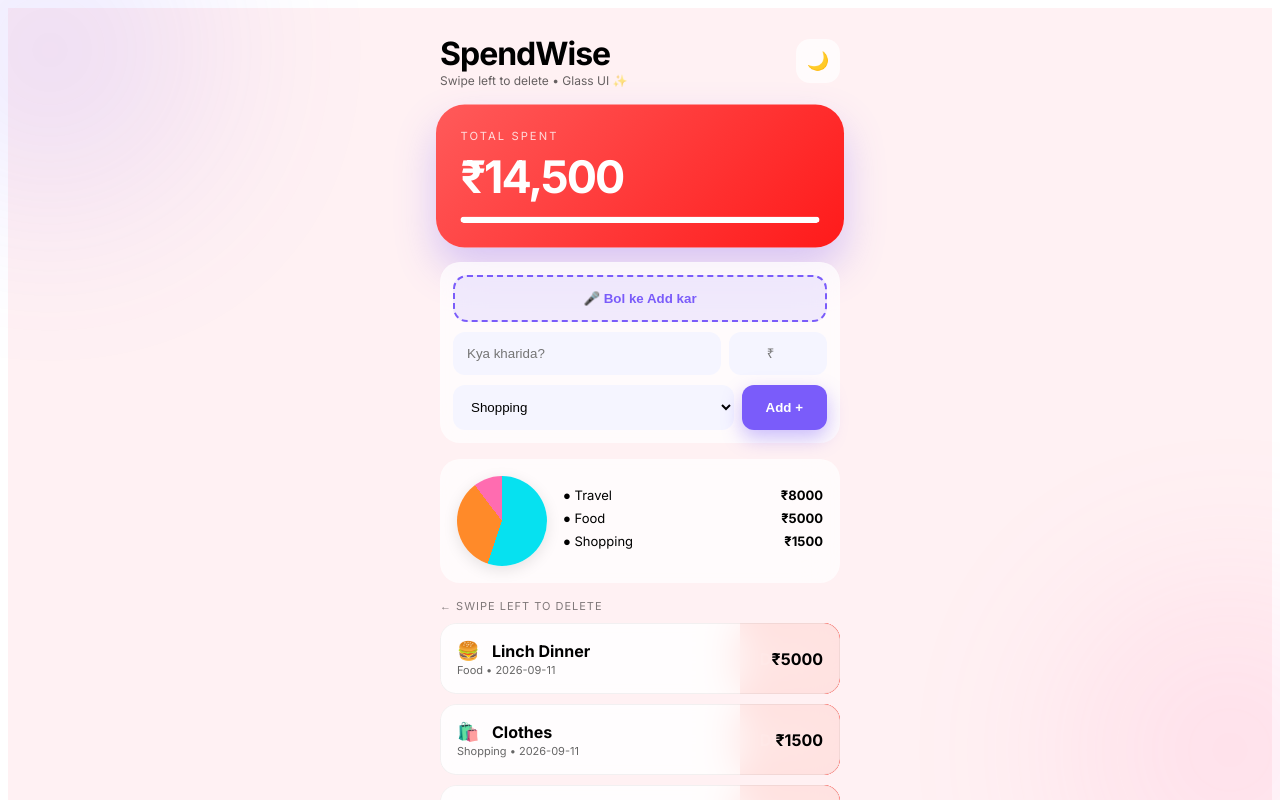
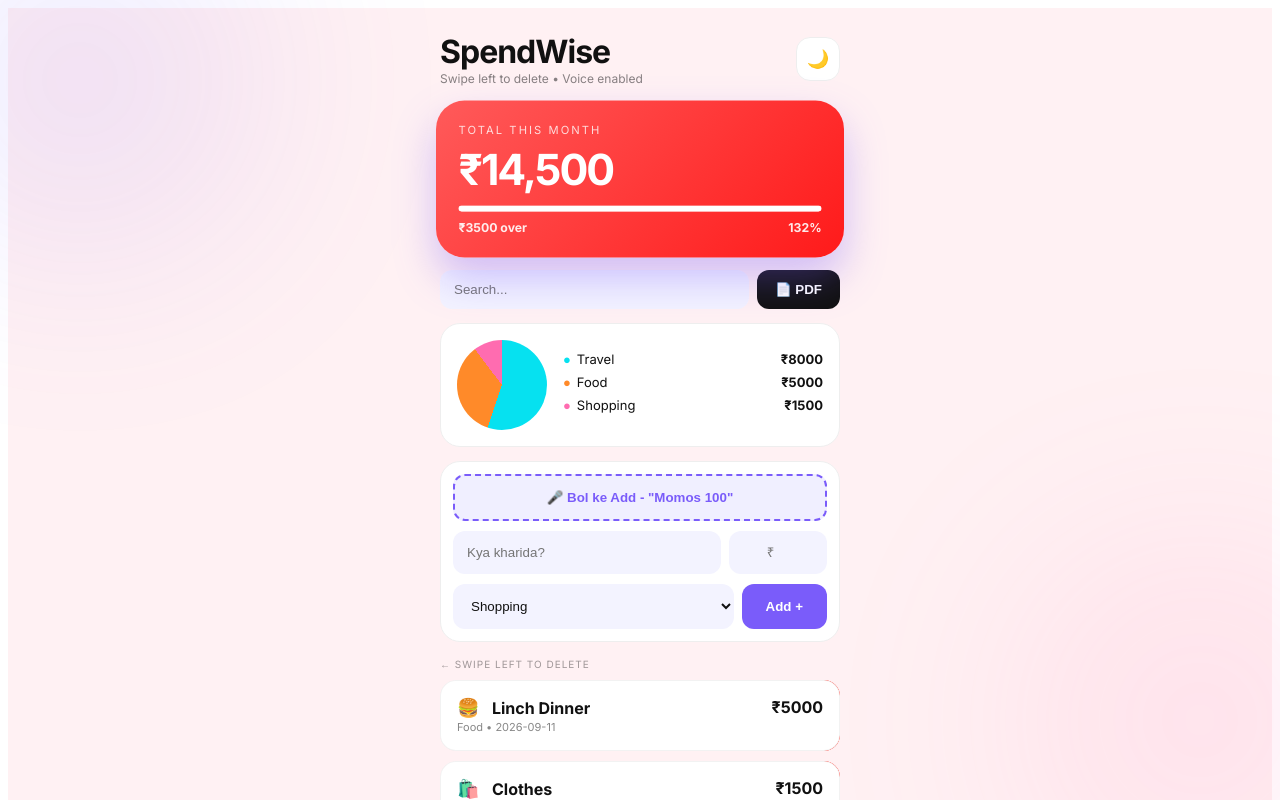
Before and after one commit to profitvertex-dot/SpendWise01, a React (Vite) app: page / in a window 1280 px wide. Shown: the top 800 px of the page. Built offline with nearby package versions, Linux system fonts and the light colour scheme.

Commit message:
Update App.tsx

```diff
--- a/src/App.tsx
+++ b/src/App.tsx
@@ -14,37 +14,18 @@ const catMeta: Record<Cat, {emoji: string, color: string}> = {
 function SwipeCard({ e, onDelete, dark }: any){
   const [x, setX] = useState(0)
   const startX = useRef(0)
-  const handleStart = (clientX: number) => { startX.current = clientX }
-  const handleMove = (clientX: number) => {
-    const diff = clientX - startX.current
-    if(diff < 0) setX(Math.max(diff, -100))
-  }
-  const handleEnd = () => {
-    if(x < -70){
-      if(navigator.vibrate) navigator.vibrate(50)
-      onDelete(e.id)
-    }
-    setX(0)
-  }
+  const handleStart = (cx: number) => startX.current = cx
+  const handleMove = (cx: number) => { const d = cx - startX.current; if(d<0) setX(Math.max(d,-110)) }
+  const handleEnd = () => { if(x < -70){ if(navigator.vibrate) navigator.vibrate(50); onDelete(e.id) } setX(0) }
   return(
     <div style={{position:'relative', overflow:'hidden', borderRadius:16}}>
-      <div style={{position:'absolute', right:0, top:0, bottom:0, width:100, background:'#FF3B30', display:'grid', placeItems:'center', color:'#fff', fontWeight:800}}>DELETE</div>
+      <div style={{position:'absolute', right:0, top:0, bottom:0, width:110, background:'#FF3B30', display:'grid', placeItems:'center', color:'#fff', fontWeight:800}}>DELETE</div>
       <div
-        onTouchStart={ev=> handleStart(ev.touches[0].clientX)}
-        onTouchMove={ev=> handleMove(ev.touches[0].clientX)}
-        onTouchEnd={handleEnd}
-        onMouseDown={ev=> handleStart(ev.clientX)}
-        onMouseMove={ev=> { if(ev.buttons===1) handleMove(ev.clientX) }}
-        onMouseUp={handleEnd}
-        style={{
-          transform:`translateX(${x}px)`, transition: x===0? 'transform 0.3s' : 'none',
-          background: dark? 'rgba(30,30,34,0.8)' : 'rgba(255,255,255,0.85)',
-          backdropFilter:'blur(20px)', border: `1px solid ${dark? 'rgba(255,255,255,0.1)' : 'rgba(0,0,0,0.05)'}`,
-          padding:'16px', borderRadius:16, display:'flex', justifyContent:'space-between', alignItems:'center',
-          boxShadow: dark? '0 8px 32px rgba(0,0,0,0.3)' : '0 8px 32px rgba(0,0,0,0.08)'
-        }}>
-        <div><span style={{fontSize:18}}>{catMeta[e.cat].emoji}</span> <b style={{marginLeft:8}}>{e.title}</b><div style={{fontSize:11, opacity:0.6, marginTop:2}}>{e.cat} • {e.dateISO}</div></div>
-        <b style={{fontSize:16}}>₹{e.amount}</b>
+        onTouchStart={ev=> handleStart(ev.touches[0].clientX)} onTouchMove={ev=> handleMove(ev.touches[0].clientX)} onTouchEnd={handleEnd}
+        onMouseDown={ev=> handleStart(ev.clientX)} onMouseMove={ev=> { if(ev.buttons===1) handleMove(ev.clientX) }} onMouseUp={handleEnd}
+        style={{transform:`translateX(${x}px)`, transition: x===0? 'transform 0.3s ease' : 'none', background: dark? '#151518' : '#fff', border: dark? '1px solid rgba(255,255,255,0.08)' : '1px solid rgba(0,0,0,0.05)', padding:'16px', borderRadius:16, display:'flex', justifyContent:'space-between', boxShadow: dark? '0 4px 20px rgba(0,0,0,0.5)' : '0 4px 20px rgba(0,0,0,0.06)'}}>
+        <div><span style={{fontSize:18}}>{catMeta[e.cat].emoji}</span> <b style={{marginLeft:8}}>{e.title}</b><div style={{fontSize:11, opacity:0.5, marginTop:2}}>{e.cat} • {e.dateISO}</div></div>
+        <b>₹{e.amount}</b>
       </div>
     </div>
   )
@@ -52,18 +33,15 @@ function SwipeCard({ e, onDelete, dark }: any){
 
 export default function App(){
   const [expenses, setExpenses] = useState<Expense[]>(()=>{
-    try{
-      const s = localStorage.getItem('spendwise-v3')
-      return s? JSON.parse(s) : [
-        {id:"1",title:"Linch Dinner",amount:5000,cat:"Food",dateISO:"2026-09-11"},
-        {id:"2",title:"Clothes",amount:1500,cat:"Shopping",dateISO:"2026-09-11"},
-        {id:"3",title:"Goa Trip",amount:8000,cat:"Travel",dateISO:"2026-09-11"}
-      ]
-    }catch{ return [] }
+    try{ const s = localStorage.getItem('spendwise-v3'); return s? JSON.parse(s) : [
+      {id:"1",title:"Linch Dinner",amount:5000,cat:"Food",dateISO:"2026-09-11"},
+      {id:"2",title:"Clothes",amount:1500,cat:"Shopping",dateISO:"2026-09-11"},
+      {id:"3",title:"Goa Trip",amount:8000,cat:"Travel",dateISO:"2026-09-11"}
+    ]}catch{ return [] }
   })
   const [dark, setDark] = useState(()=> localStorage.getItem('sw-dark')==='1')
   const [title, setTitle] = useState(''); const [amount, setAmount] = useState('')
-  const [cat, setCat] = useState<Cat>('Shopping')
+  const [cat, setCat] = useState<Cat>('Shopping'); const [q, setQ] = useState('')
   const [listening, setListening] = useState(false)
 
   useEffect(()=>{ localStorage.setItem('spendwise-v3', JSON.stringify(expenses)) },[expenses])
@@ -73,94 +51,78 @@ export default function App(){
   const budget = 11000
   const isOver = total > budget
 
-  useEffect(()=>{
-    if(isOver && navigator.vibrate) navigator.vibrate([100,50,100])
-  },[isOver])
+  useEffect(()=>{ if(isOver && navigator.vibrate) navigator.vibrate([100,50,100]) },[isOver])
 
-  const byCat = useMemo(()=>{
-    const m = new Map<Cat, number>(); expenses.forEach(e=> m.set(e.cat,(m.get(e.cat)||0)+e.amount))
-    return Array.from(m.entries()).sort((a,b)=> b[1]-a[1])
-  },[expenses])
+  const byCat = useMemo(()=>{ const m = new Map<Cat, number>(); expenses.forEach(e=> m.set(e.cat,(m.get(e.cat)||0)+e.amount)); return Array.from(m.entries()).sort((a,b)=> b[1]-a[1]) },[expenses])
+  const pieGradient = useMemo(()=>{ if(total===0) return '#333 0% 100%'; let acc=0; return byCat.map(([c,sum])=>{ const p=(sum/total)*100; const s=acc; acc+=p; return `${catMeta[c].color} ${s}% ${acc}%` }).join(', ') },[byCat,total])
+  const filtered = expenses.filter(e=> e.title.toLowerCase().includes(q.toLowerCase()))
 
-  const pieGradient = useMemo(()=>{
-    if(total===0) return '#eee 0% 100%'; let acc=0
-    return byCat.map(([c,sum])=>{ const p=(sum/total)*100; const s=acc; acc+=p; return `${catMeta[c].color} ${s}% ${acc}%` }).join(', ')
-  },[byCat,total])
+  const add = ()=>{ if(!title.trim()||!amount) return; if(navigator.vibrate) navigator.vibrate(20); setExpenses([{id:Date.now().toString(), title:title.trim(), amount:Number(amount), cat, dateISO: new Date().toISOString().slice(0,10)},...expenses]); setTitle(''); setAmount('') }
 
-  const add = ()=>{
-    if(!title.trim()||!amount) return
-    if(navigator.vibrate) navigator.vibrate(20)
-    setExpenses([{id:Date.now().toString(), title:title.trim(), amount:Number(amount), cat, dateISO: new Date().toISOString().slice(0,10)},...expenses])
-    setTitle(''); setAmount('')
+  const exportPDF = ()=>{
+    const w = window.open('','','width=600,height=800'); if(!w) return
+    w.document.write(`<html><body style="font-family:sans-serif;padding:24px"><h1>SpendWise Report</h1><h2>Total: ₹${total} / Budget: ₹${budget}</h2><div>${expenses.map(e=> `<div style="border:1px solid #ddd;padding:12px;border-radius:10px;margin:8px 0;display:flex;justify-content:space-between"><span>${catMeta[e.cat].emoji} ${e.title} - ${e.cat}</span><b>₹${e.amount}</b></div>`).join('')}</div><p style="opacity:0.5;margin-top:20px">Generated on ${new Date().toLocaleString()}</p></body></html>`)
+    w.document.close(); w.print()
   }
 
   const startVoice = () => {
     const Speech: any = (window as any).webkitSpeechRecognition || (window as any).SpeechRecognition
     if(!Speech){ alert("Chrome me khol bhai"); return }
-    const rec = new Speech(); rec.lang = 'en-IN'
-    rec.onstart = () => setListening(true); rec.onend = () => setListening(false)
-    rec.onresult = (e: any) => {
-      const text = e.results[0][0].transcript.toLowerCase()
-      const num = text.match(/\d+/)?.[0]
-      const name = text.replace(/\d+/g,'').replace(/rupees|rupaye|rs/g,'').trim()
-      if(name) setTitle(name.charAt(0).toUpperCase()+name.slice(1))
-      if(num) setAmount(num)
-    }; rec.start()
+    const rec = new Speech(); rec.lang = 'en-IN'; rec.onstart = () => setListening(true); rec.onend = () => setListening(false)
+    rec.onresult = (e: any) => { const text = e.results[0][0].transcript.toLowerCase(); const num = text.match(/\d+/)?.[0]; const name = text.replace(/\d+/g,'').replace(/rupees|rupaye|rs/g,'').trim(); if(name) setTitle(name.charAt(0).toUpperCase()+name.slice(1)); if(num) setAmount(num) }
+    rec.start()
   }
 
-  const bg = dark? '#0A0A0F' : '#FFF1F3'
-  const glass = dark? 'rgba(20,20,25,0.7)' : 'rgba(255,255,255,0.7)'
+  const bgStyle = dark? {background:'#000', color:'#fff'} : {background:'#FFF1F3', color:'#111'}
+  const cardBg = dark? '#151518' : '#ffffff'
+  const inputBg = dark? '#1E1E20' : '#F3F3FF'
+  const textColor = dark? '#fff' : '#111'
 
   return(
-    <div style={{minHeight:'100vh', background: bg, transition:'background 0.3s', paddingBottom:30, fontFamily:'Inter, system-ui'}}>
-      {/* Animated BG blobs */}
-      <div style={{position:'fixed', top:-100, left:-100, width:300, height:300, background:'#7A5CFA', filter:'blur(100px)', opacity: dark?0.2:0.15, borderRadius:'50%'}}/>
-      <div style={{position:'fixed', bottom:-100, right:-100, width:300, height:300, background:'#FF6CB0', filter:'blur(100px)', opacity: dark?0.2:0.15, borderRadius:'50%'}}/>
+    <div style={{...bgStyle, minHeight:'100vh', fontFamily:'Inter, system-ui', paddingBottom:30, transition:'all 0.3s'}}>
+      <div style={{position:'fixed', top:-80, left:-80, width:320, height:320, background:'#7A5CFA', filter:'blur(120px)', opacity: dark?0.18:0.15, borderRadius:'50%', pointerEvents:'none'}}/>
+      <div style={{position:'fixed', bottom:-80, right:-80, width:320, height:320, background:'#FF6CB0', filter:'blur(120px)', opacity: dark?0.18:0.15, borderRadius:'50%', pointerEvents:'none'}}/>
 
       <div style={{maxWidth:400, margin:'0 auto', padding:16, position:'relative', zIndex:1}}>
-        <div style={{display:'flex', justifyContent:'space-between', alignItems:'center', paddingTop:10}}>
-          <div><h1 style={{margin:0, fontSize:32, fontWeight:900, letterSpacing:-1}}>SpendWise</h1><p style={{margin:0, opacity:0.6, fontSize:12}}>Swipe left to delete • Glass UI ✨</p></div>
-          <button onClick={()=> setDark(!dark)} style={{width:44, height:44, borderRadius:14, border:0, background:glass, backdropFilter:'blur(10px)', cursor:'pointer', fontSize:18}}>{dark?'☀️':'🌙'}</button>
+        <div style={{display:'flex', justifyContent:'space-between', alignItems:'center', paddingTop:8}}>
+          <div><h1 style={{margin:0, fontSize:32, fontWeight:900, letterSpacing:-1}}>SpendWise</h1><p style={{margin:0, fontSize:12, opacity:0.5}}>Swipe left to delete • Voice enabled</p></div>
+          <button onClick={()=> setDark(!dark)} style={{width:44, height:44, borderRadius:14, border: dark? '1px solid #2A2A2E':'1px solid #eee', background:cardBg, cursor:'pointer', fontSize:18}}>{dark?'☀️':'🌙'}</button>
         </div>
 
-        <div style={{
-          background: isOver? 'linear-gradient(135deg,#FF5A5A,#FF1A1A)' : 'linear-gradient(135deg,#7A5CFA 0%, #4D7CFF 100%)',
-          borderRadius:28, padding:24, marginTop:18, color:'#fff', boxShadow:'0 20px 40px rgba(122,92,250,0.3)',
-          transform: isOver? 'scale(1.02)' : 'scale(1)', transition:'all 0.4s cubic-bezier(0.34, 1.56, 0.64, 1)'
-        }}>
-          <p style={{margin:0, fontSize:11, letterSpacing:2, opacity:0.8}}>TOTAL SPENT</p>
-          <h1 style={{margin:'6px 0', fontSize:44, fontWeight:900, letterSpacing:-2}}>₹{total.toLocaleString('en-IN')}</h1>
-          <div style={{height:6, background:'rgba(255,255,255,0.2)', borderRadius:10, overflow:'hidden', marginTop:12}}>
-            <div style={{width:`${Math.min((total/budget)*100,100)}%`, height:'100%', background:'#fff', borderRadius:10, transition:'width 0.6s ease'}}/>
+        <div style={{background: isOver? 'linear-gradient(135deg,#FF5A5A,#FF1A1A)' : 'linear-gradient(135deg,#7A5CFA,#4D7CFF)', borderRadius:28, padding:22, marginTop:16, color:'#fff', boxShadow:'0 20px 40px rgba(122,92,250,0.35)', transform: isOver? 'scale(1.02)':'scale(1)', transition:'transform 0.4s cubic-bezier(0.34, 1.56, 0.64, 1)'}}>
+          <p style={{margin:0, fontSize:11, letterSpacing:2, opacity:0.8}}>TOTAL THIS MONTH</p>
+          <h1 style={{margin:'6px 0', fontSize:42, fontWeight:900, letterSpacing:-2}}>₹{total.toLocaleString('en-IN')}</h1>
+          <div style={{height:6, background:'rgba(255,255,255,0.25)', borderRadius:10, overflow:'hidden', marginTop:10}}><div style={{width:`${Math.min((total/budget)*100,100)}%`, height:'100%', background:'#fff', borderRadius:10, transition:'width 0.6s'}}/></div>
+          <div style={{display:'flex', justifyContent:'space-between', fontSize:12, fontWeight:700, marginTop:8, opacity:0.9}}><span>{isOver?`₹${total-budget} over`:`₹${budget-total} bacha`}</span><span>{Math.round((total/budget)*100)}%</span></div>
+        </div>
+
+        <div style={{display:'flex', gap:8, marginTop:14}}>
+          <input value={q} onChange={e=> setQ(e.target.value)} placeholder="Search..." style={{flex:1, padding:'12px 14px', borderRadius:12, border:0, background:inputBg, color:textColor, outline:'none'}}/>
+          <button onClick={exportPDF} style={{padding:'0 18px', borderRadius:12, border:0, background: dark? '#2A2A2E':'#111', color:'#fff', fontWeight:800, cursor:'pointer'}}>📄 PDF</button>
+        </div>
+
+        <div style={{background:cardBg, borderRadius:20, padding:16, marginTop:14, display:'flex', gap:16, alignItems:'center', border: dark? '1px solid #1E1E20':'1px solid #eee'}}>
+          <div style={{width:90, height:90, borderRadius:'50%', background:`conic-gradient(${pieGradient})`}}/>
+          <div style={{flex:1}}>{byCat.map(([c,sum])=> <div key={c} style={{display:'flex', justifyContent:'space-between', fontSize:13, marginBottom:6}}><span style={{color:catMeta[c].color}}>●</span> <span style={{flex:1, marginLeft:6}}>{c}</span><b>₹{sum}</b></div>)}</div>
+        </div>
+
+        <div style={{background:cardBg, borderRadius:20, padding:12, marginTop:14, display:'grid', gap:10, border: dark? '1px solid #1E1E20':'1px solid #eee'}}>
+          <button onClick={startVoice} style={{width:'100%', padding:14, borderRadius:12, border: listening? '2px solid #FF3B30':'2px dashed #7A5CFA', background: listening? (dark?'#3A1515':'#FFE1E1') : (dark?'#1E1E20':'#F0EFFF'), color:'#7A5CFA', fontWeight:800, cursor:'pointer'}}>{listening? '🎧 Sun raha hu... bolo' : '🎤 Bol ke Add - "Momos 100"'}</button>
+          <div style={{display:'flex', gap:8}}>
+            <input value={title} onChange={e=> setTitle(e.target.value)} placeholder="Kya kharida?" style={{flex:1, minWidth:0, padding:14, borderRadius:12, border:0, background:inputBg, color:textColor, outline:'none'}}/>
+            <input value={amount} onChange={e=> setAmount(e.target.value)} type="number" placeholder="₹" style={{width:70, padding:14, borderRadius:12, border:0, background:inputBg, color:textColor, textAlign:'center'}}/>
+          </div>
+          <div style={{display:'flex', gap:8}}>
+            <select value={cat} onChange={e=> setCat(e.target.value as Cat)} style={{flex:1, padding:14, borderRadius:12, border:0, background:inputBg, color:textColor}}><option>Shopping</option><option>Food</option><option>Travel</option><option>Gym</option><option>Other</option></select>
+            <button onClick={add} style={{padding:'0 24px', borderRadius:12, border:0, background:'#7A5CFA', color:'#fff', fontWeight:800, cursor:'pointer'}}>Add +</button>
           </div>
         </div>
 
-        <div style={{background:glass, backdropFilter:'blur(20px)', borderRadius:20, padding:12, marginTop:16, display:'grid', gap:10, border:'1px solid rgba(255,255,255,0.1)'}}>
-          <button onClick={startVoice} style={{width:'100%', padding:14, borderRadius:14, border: listening? '2px solid #FF3B30' : '2px dashed #7A5CFA', background: listening? '#FFE1E1' : 'rgba(122,92,250,0.1)', color:'#7A5CFA', fontWeight:800, cursor:'pointer', animation: listening? 'pulse 1s infinite' : 'none'}}>
-            {listening? '🎧 Sun raha hu...' : '🎤 Bol ke Add kar'}
-          </button>
-          <div style={{display:'flex', gap:8}}>
-            <input value={title} onChange={e=> setTitle(e.target.value)} placeholder="Kya kharida?" style={{flex:1, minWidth:0, padding:14, borderRadius:12, border:0, background: dark?'#2A2A2E':'#F5F5FF', color: dark?'#fff':'#000', outline:'none'}}/>
-            <input value={amount} onChange={e=> setAmount(e.target.value)} type="number" placeholder="₹" style={{width:70, padding:14, borderRadius:12, border:0, background: dark?'#2A2A2E':'#F5F5FF', color: dark?'#fff':'#000', textAlign:'center'}}/>
-          </div>
-          <div style={{display:'flex', gap:8}}>
-            <select value={cat} onChange={e=> setCat(e.target.value as Cat)} style={{flex:1, padding:14, borderRadius:12, border:0, background: dark?'#2A2A2E':'#F5F5FF', color: dark?'#fff':'#000'}}><option>Shopping</option><option>Food</option><option>Travel</option><option>Gym</option><option>Other</option></select>
-            <button onClick={add} style={{padding:'0 24px', borderRadius:12, border:0, background:'#7A5CFA', color:'#fff', fontWeight:800, cursor:'pointer', boxShadow:'0 8px 20px rgba(122,92,250,0.4)'}}>Add +</button>
-          </div>
-        </div>
-
-        <div style={{background:glass, backdropFilter:'blur(20px)', borderRadius:20, padding:16, marginTop:16, display:'flex', gap:16, alignItems:'center', border:'1px solid rgba(255,255,255,0.1)'}}>
-          <div style={{width:90, height:90, borderRadius:'50%', background:`conic-gradient(${pieGradient})`, boxShadow:'0 4px 15px rgba(0,0,0,0.1)'}}/>
-          <div style={{flex:1}}>{byCat.map(([c,sum])=> <div key={c} style={{display:'flex', justifyContent:'space-between', fontSize:13, marginBottom:6}}><span>● {c}</span><b>₹{sum}</b></div>)}</div>
-        </div>
-
         <div style={{marginTop:16, display:'grid', gap:10}}>
-          <p style={{fontSize:11, opacity:0.5, letterSpacing:1, margin:0}}>← SWIPE LEFT TO DELETE</p>
-          {expenses.map(e=> <SwipeCard key={e.id} e={e} dark={dark} onDelete={(id:string)=> setExpenses(prev=> prev.filter(x=> x.id!==id))} />)}
+          <p style={{fontSize:10, opacity:0.4, letterSpacing:1, margin:0}}>← SWIPE LEFT TO DELETE</p>
+          {filtered.map(e=> <SwipeCard key={e.id} e={e} dark={dark} onDelete={(id:string)=> setExpenses(prev=> prev.filter(x=> x.id!==id))} />)}
         </div>
       </div>
-
-      <style>{`@keyframes pulse { 0%{transform:scale(1)} 50%{transform:scale(1.02)} 100%{transform:scale(1)} }`}</style>
     </div>
   )
-}
+      }
```
